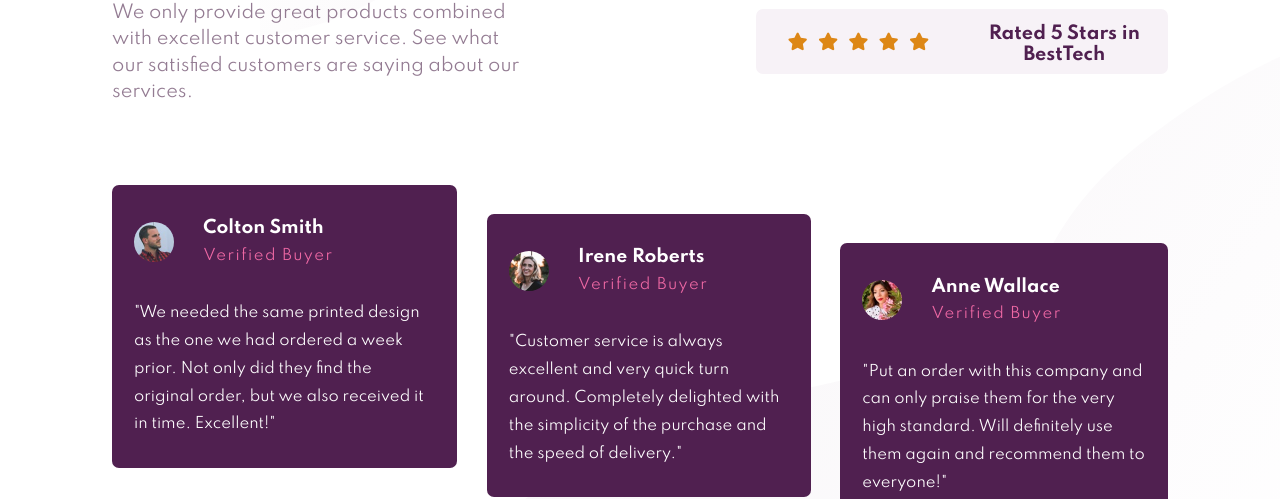
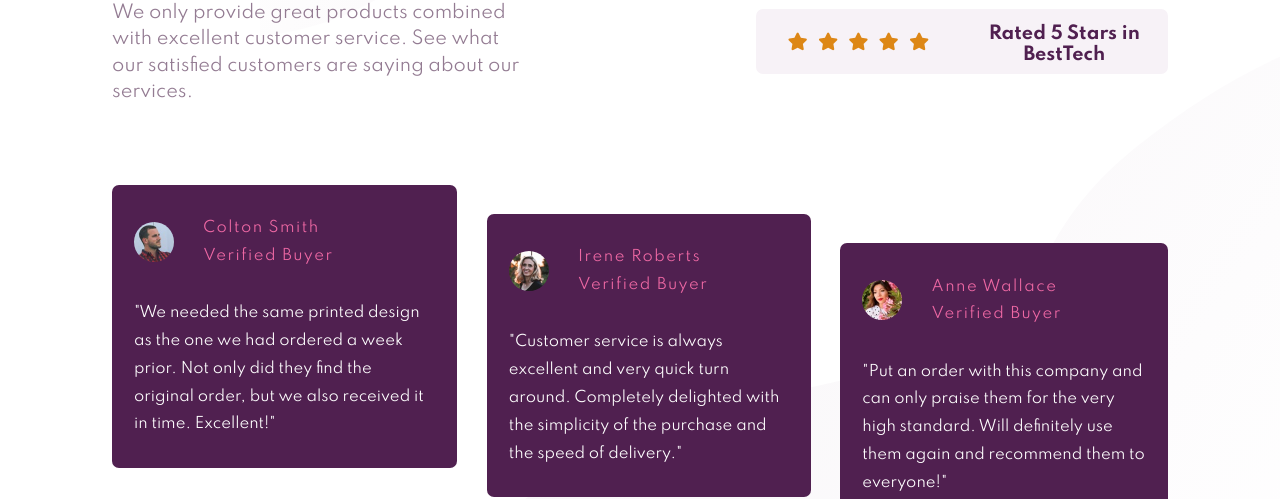
Before and after one commit to Taavi-Univer/social-proof-section, a plain HTML site: page index.html in a window 1280 px wide. Shown: the part 326-825 px from the top of the page. Drawn offline with Linux system fonts and the light colour scheme.

Commit message:
Add files via upload

```diff
--- a/index.html
+++ b/index.html
@@ -83,7 +83,7 @@
             <div class="comment-title">
               <img src="images/image-colton.jpg" alt="Colton" />
               <div class="comment-author">
-                <h3>Colton Smith</h3>
+                <p class="name">Colton Smith</p>
                 <p>Verified Buyer</p>
               </div>
             </div>
@@ -100,7 +100,7 @@
             <div class="comment-title">
               <img src="images/image-irene.jpg" alt="Irene" />
               <div class="comment-author">
-                <h3>Irene Roberts</h3>
+                <p class="name">Irene Roberts</p>
                 <p>Verified Buyer</p>
               </div>
             </div>
@@ -117,7 +117,7 @@
             <div class="comment-title">
               <img src="images/image-anne.jpg" alt="Anne" />
               <div class="comment-author">
-                <h3>Anne Wallace</h3>
+                <p class="name">Anne Wallace</p>
                 <p>Verified Buyer</p>
               </div>
             </div>
```
